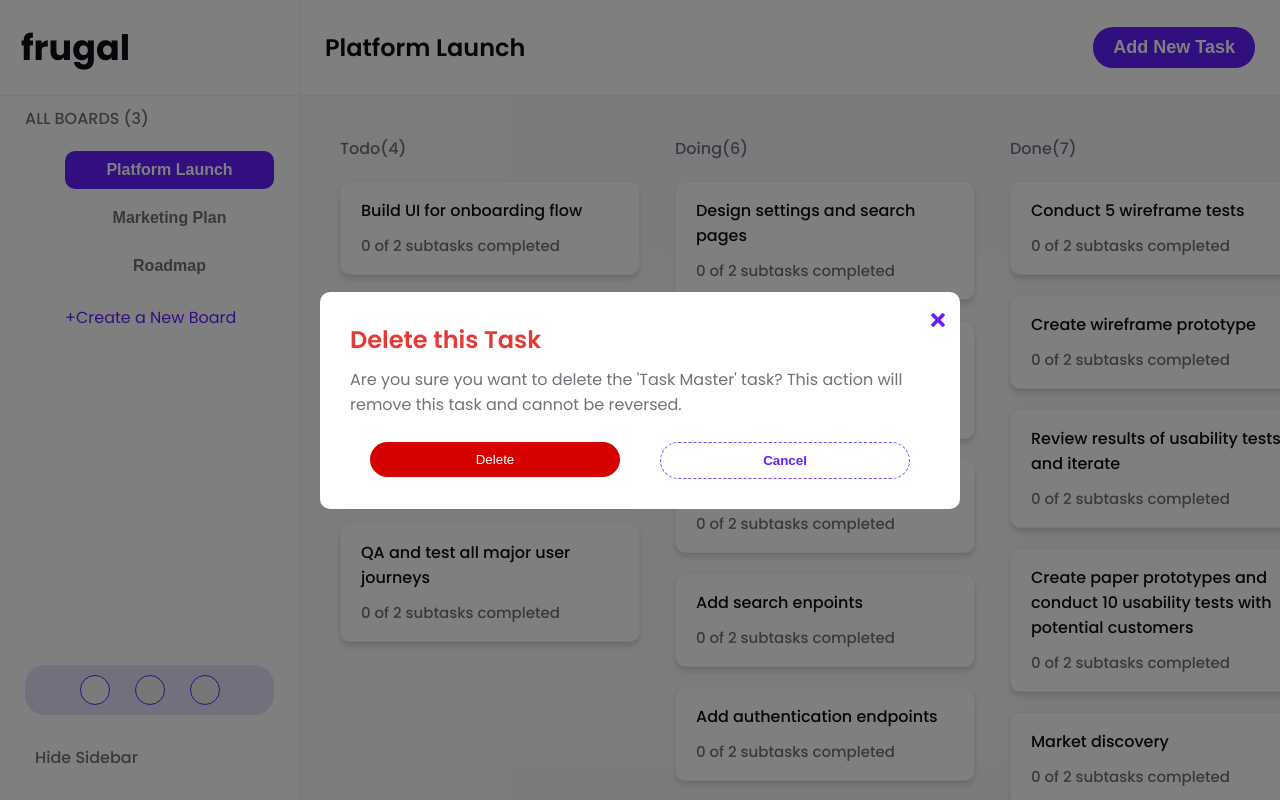
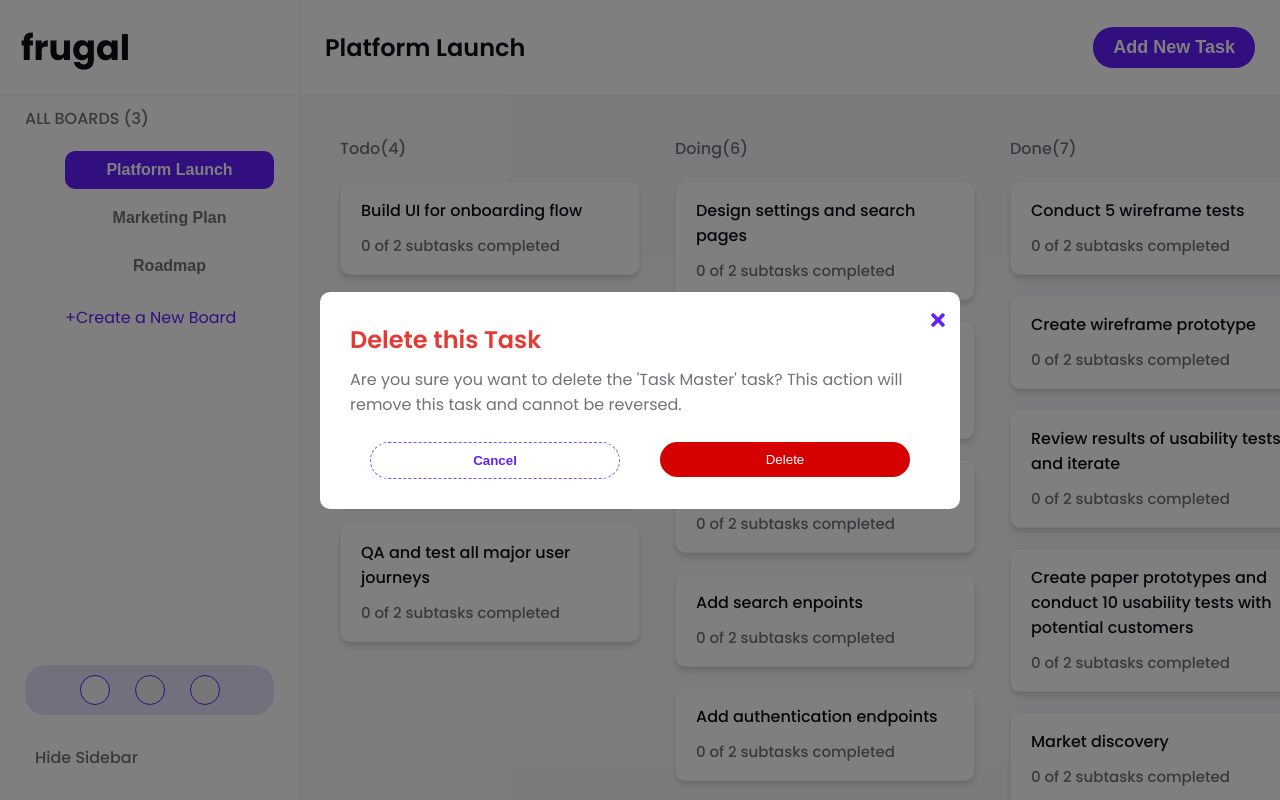
Before and after one commit to TheChrisader/jumble, a React (Create React App) app in the folder client/: page / in a window 1280 px wide. Built offline with nearby package versions, Linux system fonts and the light colour scheme; the HTML template or start-up script is replaced by a standard one.

Commit message:
switch button positions

```diff
--- a/client/src/components/Modals/DeleteTask.tsx
+++ b/client/src/components/Modals/DeleteTask.tsx
@@ -44,8 +44,8 @@ const DeleteTask: React.FC<IDelete> = ({ type, name }) => {
         reversed.
       </DeleteText>
       <ButtonsContainer>
+        <Buttons variant="outlined">Cancel</Buttons>
         <Buttons color="danger">Delete</Buttons>
-        <Buttons variant="outlined">Cancel</Buttons>
       </ButtonsContainer>
     </DeleteTaskContainer>
   );
```
